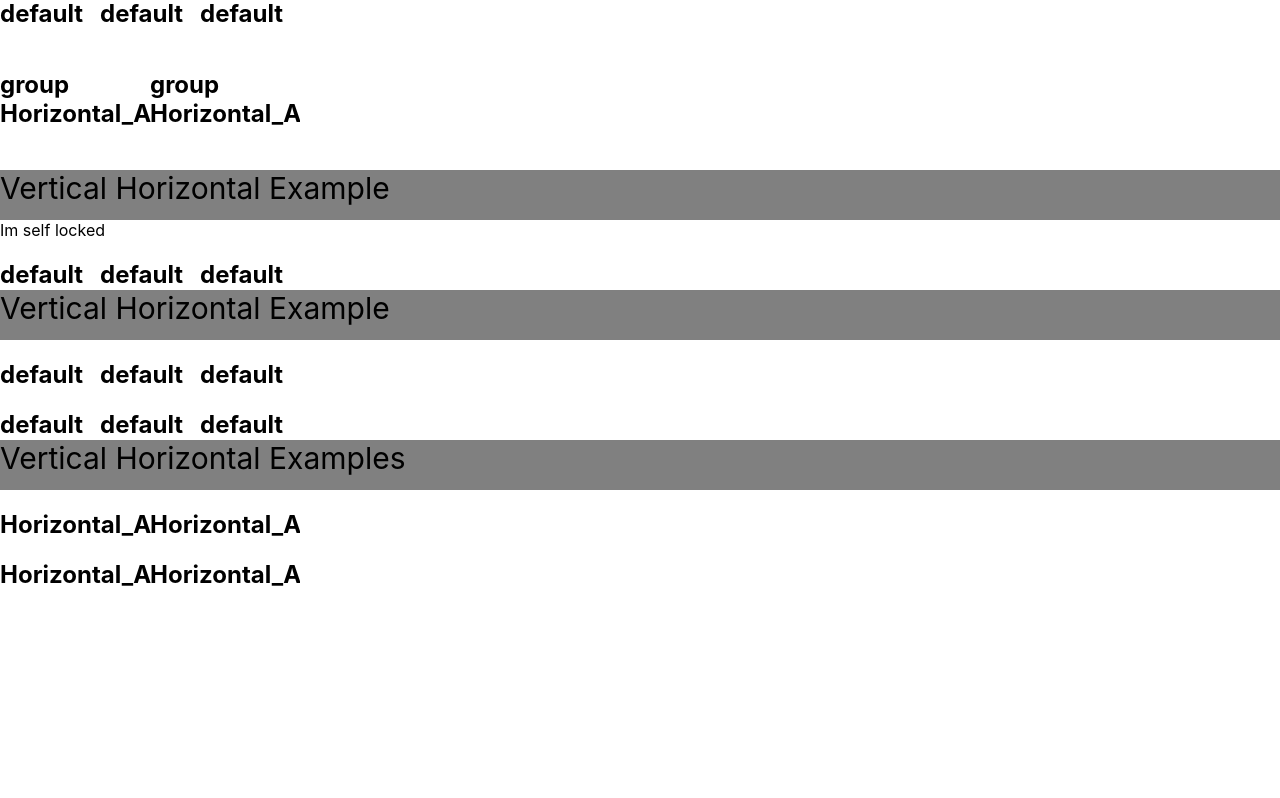
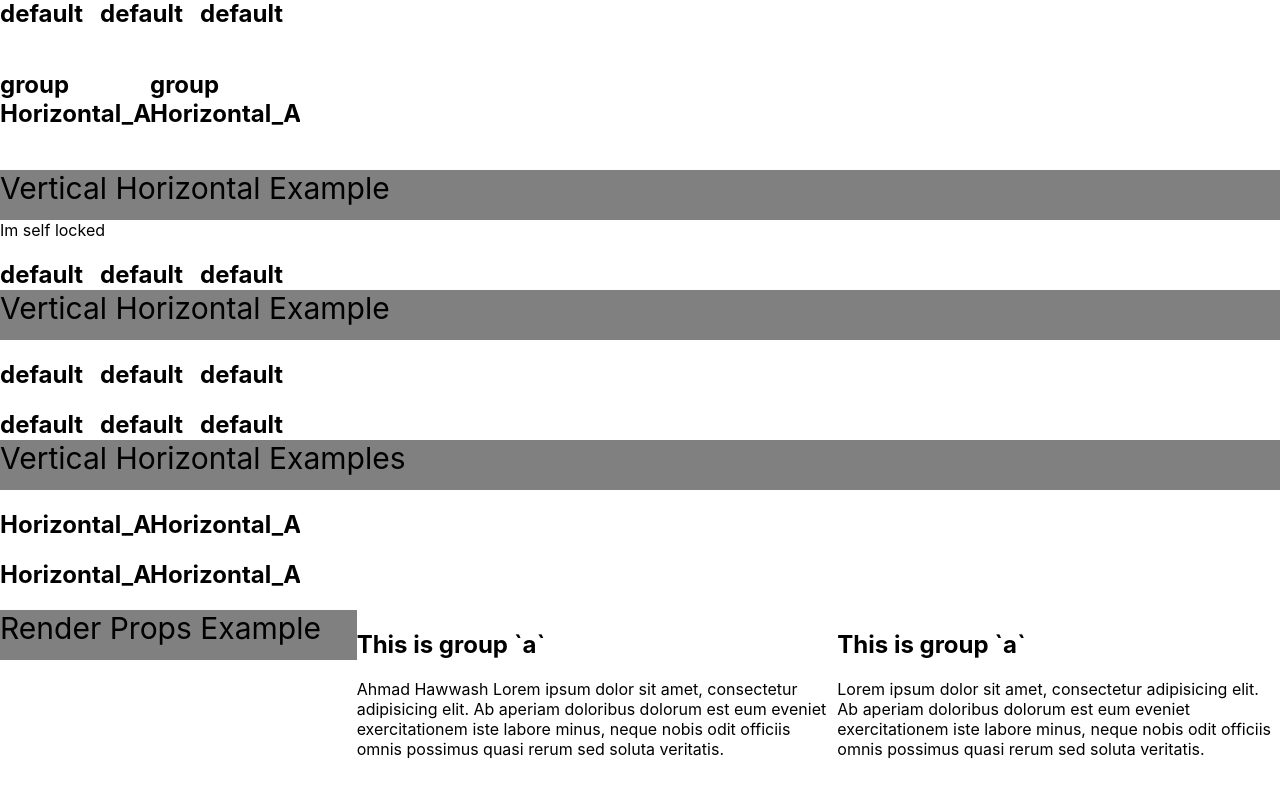
Before and after one commit to AhmadMHawwash/scroll-sync-react, a React (Create React App) app in the folder example/: page / in a window 1280 px wide. Shown: the part 690-1488 px from the top of the page. Before the commit the page ends 1280 px from the top, so only its background shows below. Built offline with nearby package versions, Linux system fonts and the light colour scheme.

Commit message:
Render props example

```diff
--- a/example/src/App.tsx
+++ b/example/src/App.tsx
@@ -1,4 +1,5 @@
 import React, { Component } from 'react';
+import AsRenderPropsExample from './Components/AsRenderPropsExample';
 
 import HorizontalExample from './Components/HorizontalExample';
 import VerticalExample from './Components/VerticalExample';
@@ -13,6 +14,8 @@ class App extends Component {
         <HorizontalExample />
         <br />
         <VerticalHorizontalExample />
+        <br />
+        <AsRenderPropsExample />
       </>
     );
   }
--- /dev/null
+++ b/example/src/Components/AsRenderPropsExample.tsx
@@ -0,0 +1,50 @@
+import React from 'react';
+import { ScrollSync, ScrollSyncNode } from '../build';
+import { Banner } from './Banner';
+
+export const AsRenderPropsExample = () => {
+  return (
+    <ScrollSync proportional={false}>
+      <div style={{ display: 'flex', position: 'relative', height: 300 }}>
+        <Banner title="Render Props Example" />
+        <ScrollSyncNode
+          group="a"
+          render={props => {
+            return (
+              <div style={{ overflow: 'auto' }} id="some+id" {...props}>
+                <section style={{ height: 1500 }}>
+                  <h1>This is group `a`</h1>
+                  <p>
+                    Ahmad Hawwash Lorem ipsum dolor sit amet, consectetur adipisicing elit. Ab aperiam doloribus dolorum
+                    est eum eveniet exercitationem iste labore minus, neque nobis odit officiis omnis possimus quasi
+                    rerum sed soluta veritatis.
+                  </p>
+                </section>
+              </div>
+            );
+          }}
+        />
+
+        <ScrollSyncNode
+          group="a"
+          render={props => {
+            return (
+              <div style={{ overflow: 'auto' }} {...props}>
+                <section style={{ height: 1000 }}>
+                  <h1>This is group `a`</h1>
+                  <p>
+                    Lorem ipsum dolor sit amet, consectetur adipisicing elit. Ab aperiam doloribus dolorum est eum
+                    eveniet exercitationem iste labore minus, neque nobis odit officiis omnis possimus quasi rerum sed
+                    soluta veritatis.
+                  </p>
+                </section>
+              </div>
+            );
+          }}
+        />
+      </div>
+    </ScrollSync>
+  );
+};
+
+export default AsRenderPropsExample;
--- a/example/src/build/index.js
+++ b/example/src/build/index.js
@@ -189,9 +189,10 @@ var getMovingAxis = function (e) {
 };
 
 var ScrollSyncNode = forwardRef(function (props, forwardedRef) {
-    var children = props.children, _a = props.group, group = _a === void 0 ? "default" : _a, _b = props.scroll, scroll = _b === void 0 ? "two-way" : _b, _c = props.selfLockAxis, selfLockAxis = _c === void 0 ? null : _c, _d = props.onScroll, onNodeScroll = _d === void 0 ? function () { return undefined; } : _d;
-    var _e = useContext(ScrollingSyncerContext), registerNode = _e.registerNode, unregisterNode = _e.unregisterNode, onScroll = _e.onScroll;
-    var childRef = children.ref;
+    var _a;
+    var children = props.children, _b = props.group, group = _b === void 0 ? "default" : _b, _c = props.scroll, scroll = _c === void 0 ? "two-way" : _c, _d = props.selfLockAxis, selfLockAxis = _d === void 0 ? null : _d, _e = props.onScroll, onNodeScroll = _e === void 0 ? function () { return undefined; } : _e, render = props.render;
+    var _f = useContext(ScrollingSyncerContext), registerNode = _f.registerNode, unregisterNode = _f.unregisterNode, onScroll = _f.onScroll;
+    var childRef = (_a = children) === null || _a === void 0 ? void 0 : _a.ref;
     var hasDoubleRef = childRef != null && forwardedRef != null;
     if (hasDoubleRef) {
         console.warn("scroll-sync-react:\nWARNING: ref used on both ScrollSyncNode and its direct child.\nUsing the ref from the ScrollSyncNode component.");
@@ -234,10 +235,8 @@ var ScrollSyncNode = forwardRef(function (props, forwardedRef) {
     }, [scroll, group]);
     var isSyncer = scroll === "syncer-only";
     var isEnabled = scroll === "two-way";
-    return React.cloneElement(children, {
-        ref: ref,
-        onScroll: function (e) {
-            if (typeof children.props.onScroll === "function") {
+    var _onScroll = function (e) {
+        if (typeof (children === null || children === void 0 ? void 0 : children.props.onScroll) === "function") {
             children.props.onScroll(e);
         }
         e.persist();
@@ -245,9 +244,9 @@ var ScrollSyncNode = forwardRef(function (props, forwardedRef) {
             onScroll(e, toArray(group));
             onNodeScroll(e);
         }
-        },
-        onWheel: function (e) {
-            if (typeof children.props.onWheel === "function") {
+    };
+    var _onWheel = function (e) {
+        if (typeof (children === null || children === void 0 ? void 0 : children.props.onWheel) === "function") {
             children.props.onWheel(e);
         }
         e.persist();
@@ -255,7 +254,16 @@ var ScrollSyncNode = forwardRef(function (props, forwardedRef) {
             onScroll(e, toArray(group));
             onNodeScroll(e);
         }
-        },
+    };
+    if (render) {
+        return render({ ref: ref, onScroll: _onScroll, onWheel: _onWheel });
+    }
+    if (!children)
+        throw new Error("Children can not be undefined if render prop has not bee passed");
+    return React.cloneElement(children, {
+        ref: ref,
+        onScroll: _onScroll,
+        onWheel: _onWheel,
     });
 });
 ScrollSyncNode.displayName = "ScrollSyncNode";
```
Also changed, not shown: example/src/build/components/ScrollSync/ScrollSyncNode.d.ts (+9 -3 lines), 2 other files (tests, documents, lock files or other folders). Lines whose indentation alone changed are shown as unchanged.
